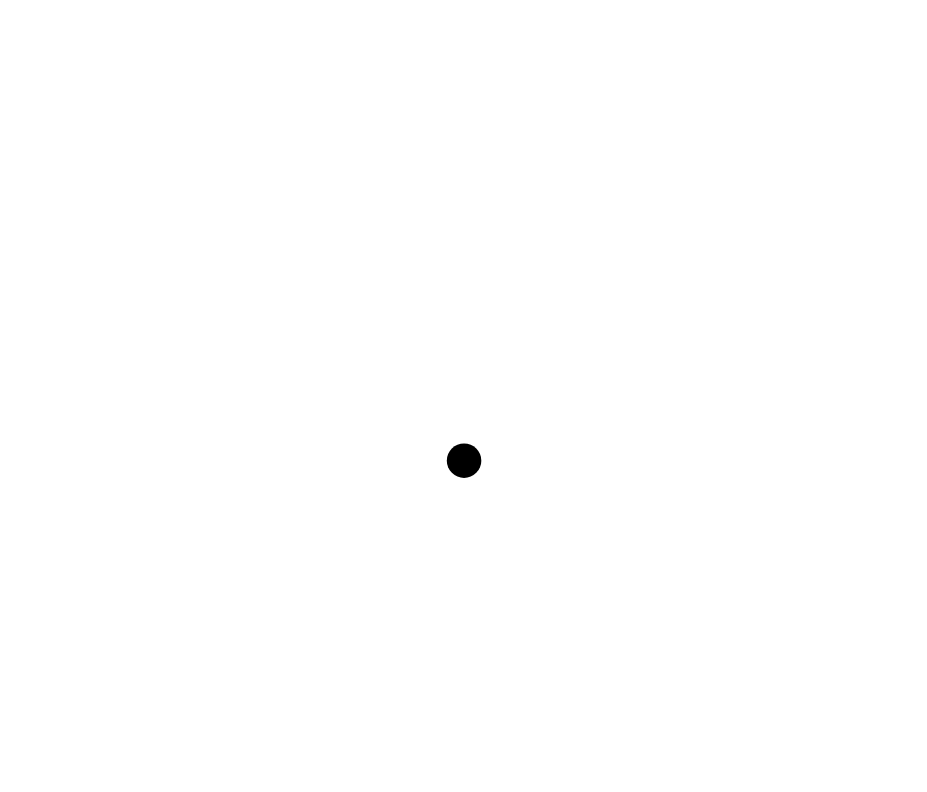
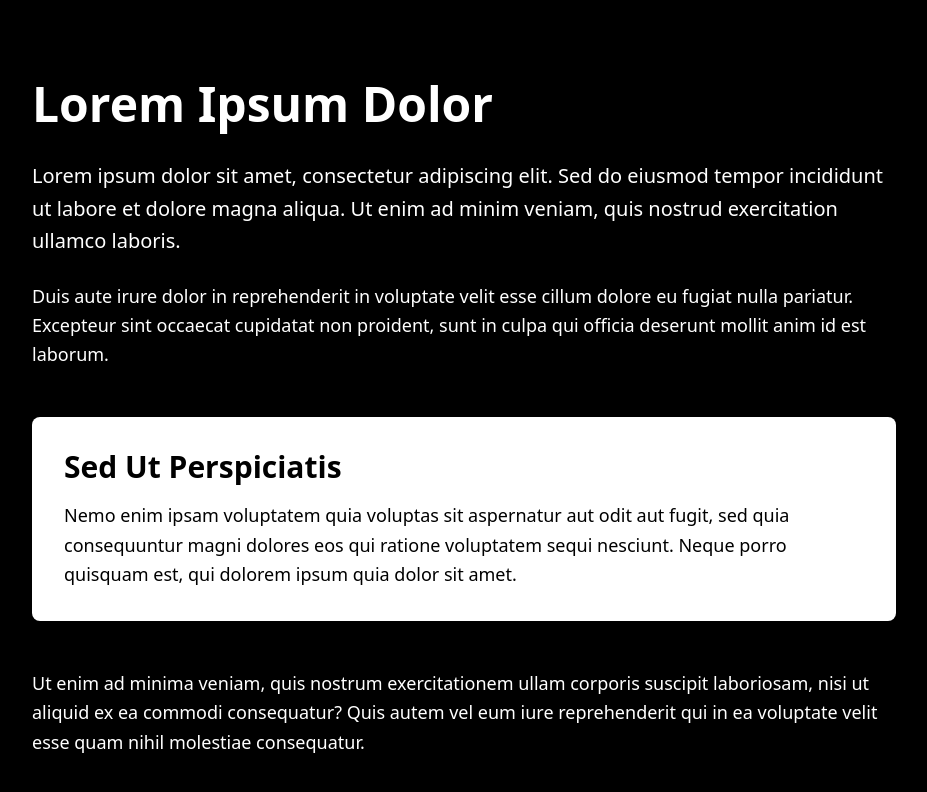
Before and after one commit to Kuarion/site, a React (Vite) app in the folder src/main/resources/static/kuarion-front-end/: page /landing_page in a window 1280 px wide. Shown: the top 792 px of the page, without its empty margins (176-1103 px from the left). Built offline with nearby package versions, Linux system fonts and the light colour scheme.

Commit message:
feat: fixed securityconfig.java

```diff
--- a/src/main/resources/static/kuarion-front-end/src/pages/LandingPage.jsx
+++ b/src/main/resources/static/kuarion-front-end/src/pages/LandingPage.jsx
@@ -1,77 +1,41 @@
 import { useEffect, useRef } from "react";
 import { gsap } from "gsap";
 
-export default function LogoIntro() {
-  const logoRef = useRef(null);
+export default function LandingPage() {
+  return (
+    <div className="min-h-screen bg-black">
+      <div className="max-w-4xl mx-auto py-20 px-4">
 
-  useEffect(() => {
-    const parts = gsap.utils.toArray(".st1, .st2");
-    const circle = document.querySelector(".st0");
+        {/* White Text Section */}
+        <div className="space-y-6 text-white">
+          <h1 className="text-5xl font-bold mb-8">
+            Lorem Ipsum Dolor
+          </h1>
 
-    // Set initial state far outside screen in symmetrical directions
-    gsap.set(parts, {
-      opacity: 0,
-      scale: 1,
-      x: (_, i) => 800 * Math.cos((i / parts.length) * Math.PI * 2),
-      y: (_, i) => 800 * Math.sin((i / parts.length) * Math.PI * 2),
-      transformOrigin: "50% 50%"
-    });
+          <p className="text-xl leading-relaxed">
+            Lorem ipsum dolor sit amet, consectetur adipiscing elit. Sed do eiusmod tempor incididunt ut labore et dolore magna aliqua. Ut enim ad minim veniam, quis nostrud exercitation ullamco laboris.
+          </p>
 
-    gsap.set(circle, {
-      scale: 0,
-      opacity: 0,
-      transformOrigin: "50% 50%"
-    });
+          <p className="text-lg leading-relaxed">
+            Duis aute irure dolor in reprehenderit in voluptate velit esse cillum dolore eu fugiat nulla pariatur. Excepteur sint occaecat cupidatat non proident, sunt in culpa qui officia deserunt mollit anim id est laborum.
+          </p>
 
-    // Animate parts flying in symmetrically
-    gsap.to(parts, {
-      opacity: 1,
-      x: 0,
-      y: 0,
-      duration: 1.6,
-      ease: "power3.out",
-      stagger: {
-        each: 0.01,
-        from: "center"
-      },
-      onComplete: () => {
-        // Green circle pops in
-        gsap.to(circle, {
-          scale: 1,
-          opacity: 1,
-          duration: 0.5,
-          ease: "back.out(1.7)"
-        });
-      }
-    });
-  }, []);
+          {/* White Background Section */}
+          <div className="bg-white text-black p-8 rounded-lg my-12">
+            <h2 className="text-3xl font-bold mb-4">
+              Sed Ut Perspiciatis
+            </h2>
+            <p className="text-lg leading-relaxed">
+              Nemo enim ipsam voluptatem quia voluptas sit aspernatur aut odit aut fugit, sed quia consequuntur magni dolores eos qui ratione voluptatem sequi nesciunt. Neque porro quisquam est, qui dolorem ipsum quia dolor sit amet.
+            </p>
+          </div>
 
-  return (
-    <div className="w-full h-screen flex items-center justify-center bg-white relative overflow-hidden">
-      <svg
-        ref={logoRef}
-        xmlns="http://www.w3.org/2000/svg"
-        viewBox="0 0 512 512"
-        className="w-[300px] h-[300px]"
-      >
-        <g>
-          <g>
-            <path className="st1" d="M408.89,298.34l74.58,74.58..." />
-            <path className="st1" d="M256.15,451.08l-54.98,54.98..." />
-            <path className="st1" d="M468,399.13l-79.95-79.95..." />
-            <path className="st1" d="M103.38,298.31L6.71,201.64..." />
-            <path className="st1" d="M235.32,430.25l-111.11-111.11..." />
-          </g>
-          <g>
-            <polygon className="st2" points="256.11 228.91 228.33 256.69..." />
-            <polygon className="st2" points="256.11 131.68 228.33 159.46..." />
-            <path className="st2" d="M333.01,13.11c-14.69-4.64..." />
-            <path className="st2" d="M131.1,62.24L19.99,173.35..." />
-            <path className="st2" d="M398.62,44.72c-11.25-7.58..." />
-          </g>
-        </g>
-        <circle className="st0" cx="256.11" cy="359.52" r="29.46" />
-      </svg>
+          <p className="text-lg leading-relaxed">
+            Ut enim ad minima veniam, quis nostrum exercitationem ullam corporis suscipit laboriosam, nisi ut aliquid ex ea commodi consequatur? Quis autem vel eum iure reprehenderit qui in ea voluptate velit esse quam nihil molestiae consequatur.
+          </p>
+        </div>
+
+      </div>
     </div>
   );
 }
```
Also changed, not shown: 1 other file (tests, documents, lock files or other folders).
